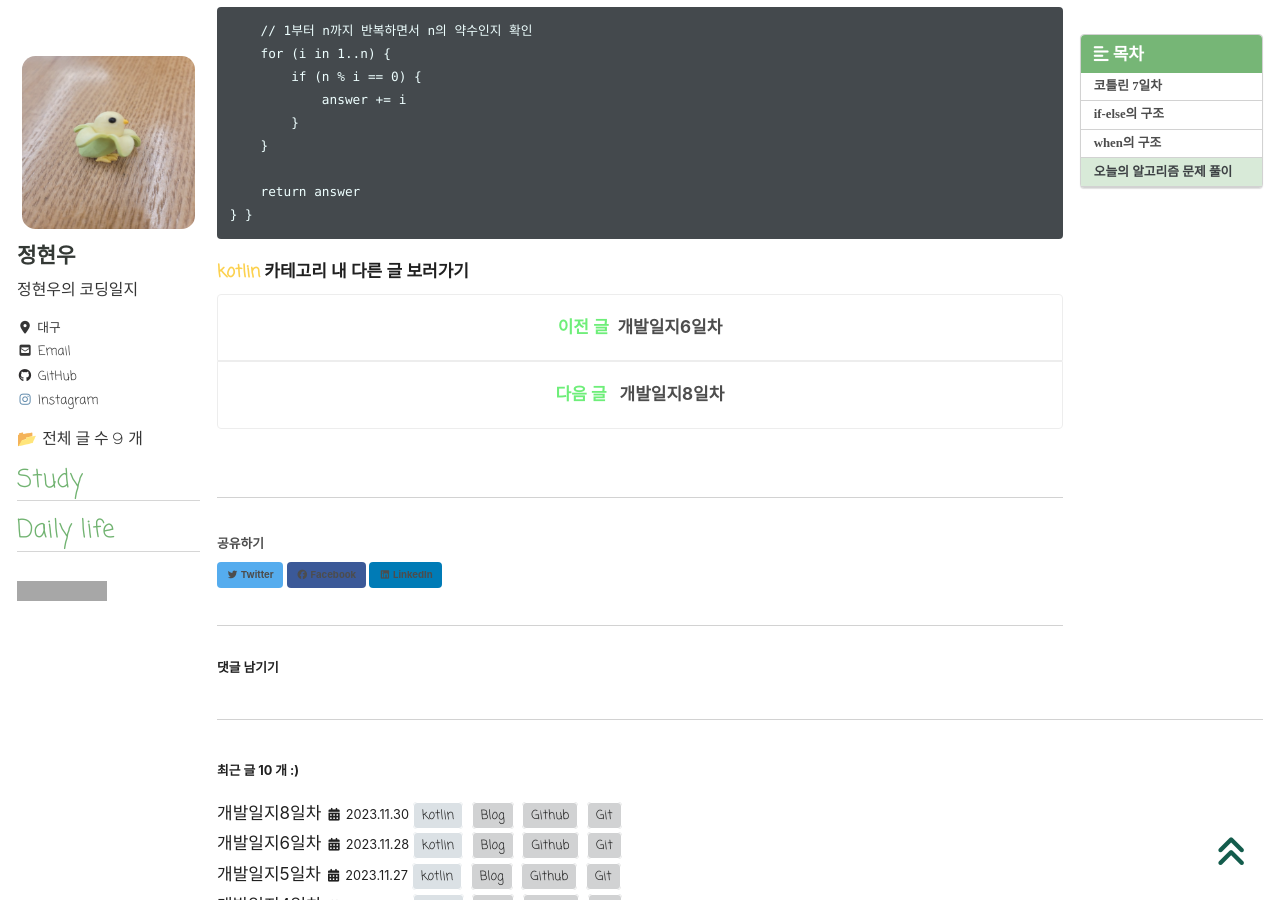
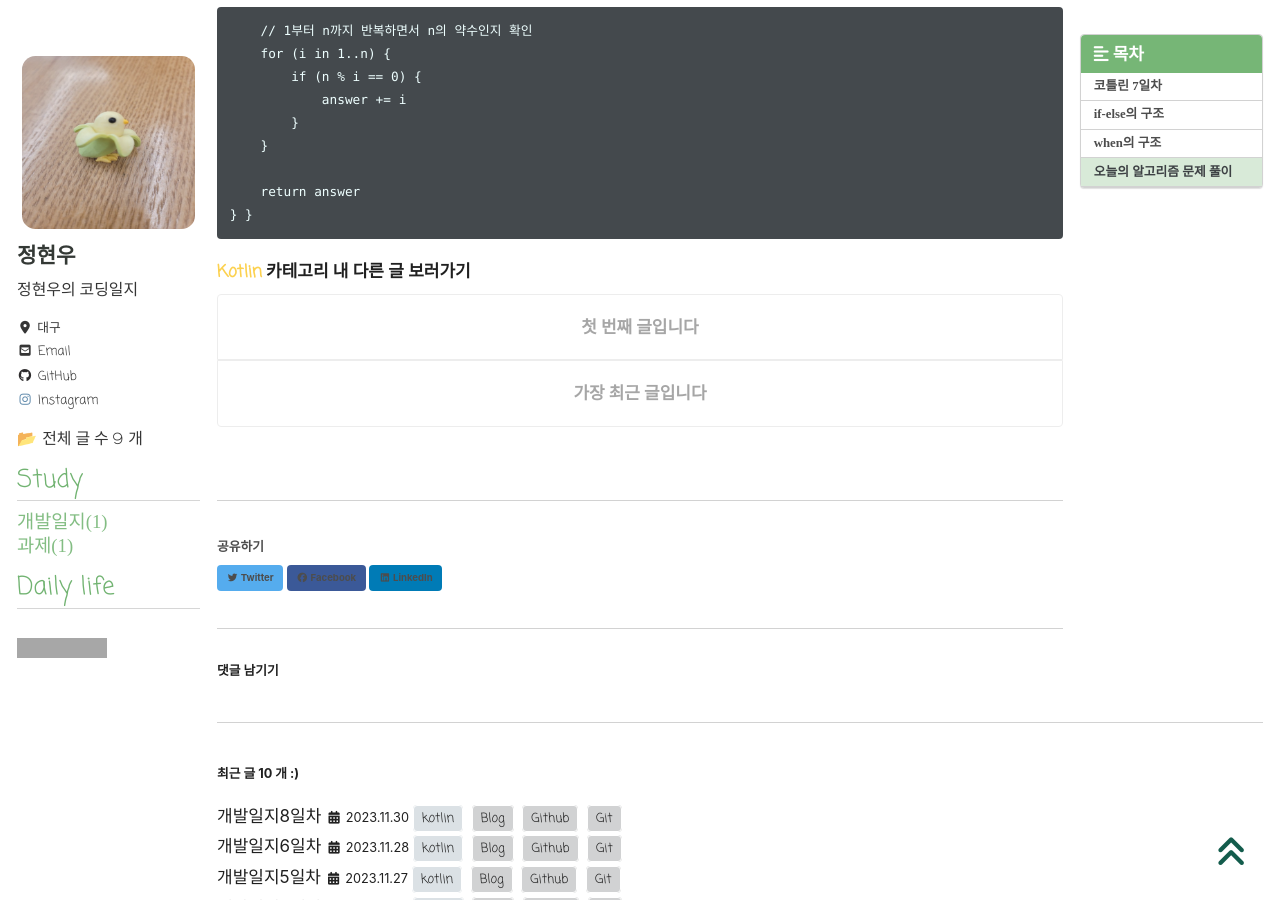
Before and after one commit to hyunparrot/hyunparrot.github.io, a Jekyll site: the page built from _posts/Blog/2023-11-29-kotlin-07.md, in a window 1280 px wide and 900 px high, scrolled down 8355 px. Built offline with Jekyll 4.4.1, drawn with Linux system fonts in a browser that asks for light colours; cached includes are drawn as plain includes; nearby versions of some CDN libraries; some web fonts are replaced; comment, search, counter and statistics services are not loaded; grey boxes are pictures that could not be loaded.

```diff
--- a/_posts/Blog/2023-11-29-kotlin-07.md
+++ b/_posts/Blog/2023-11-29-kotlin-07.md
@@ -3,7 +3,7 @@ title:  "개발일지7일차"
 excerpt: "study07"
 
 categories:
-  - kotlin
+  - Kotlin
 tags:
   - [Blog, Git, Github,]
 
```
